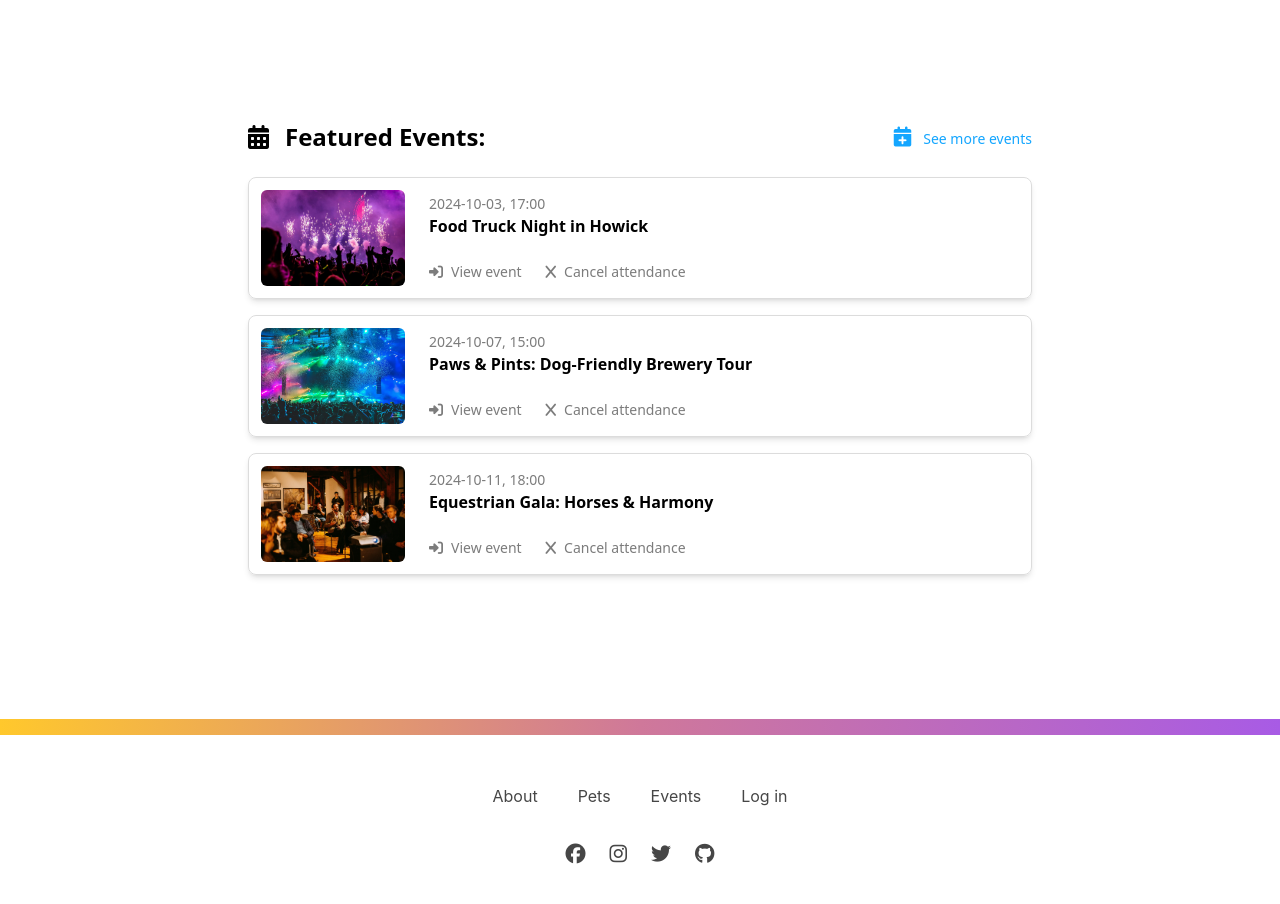
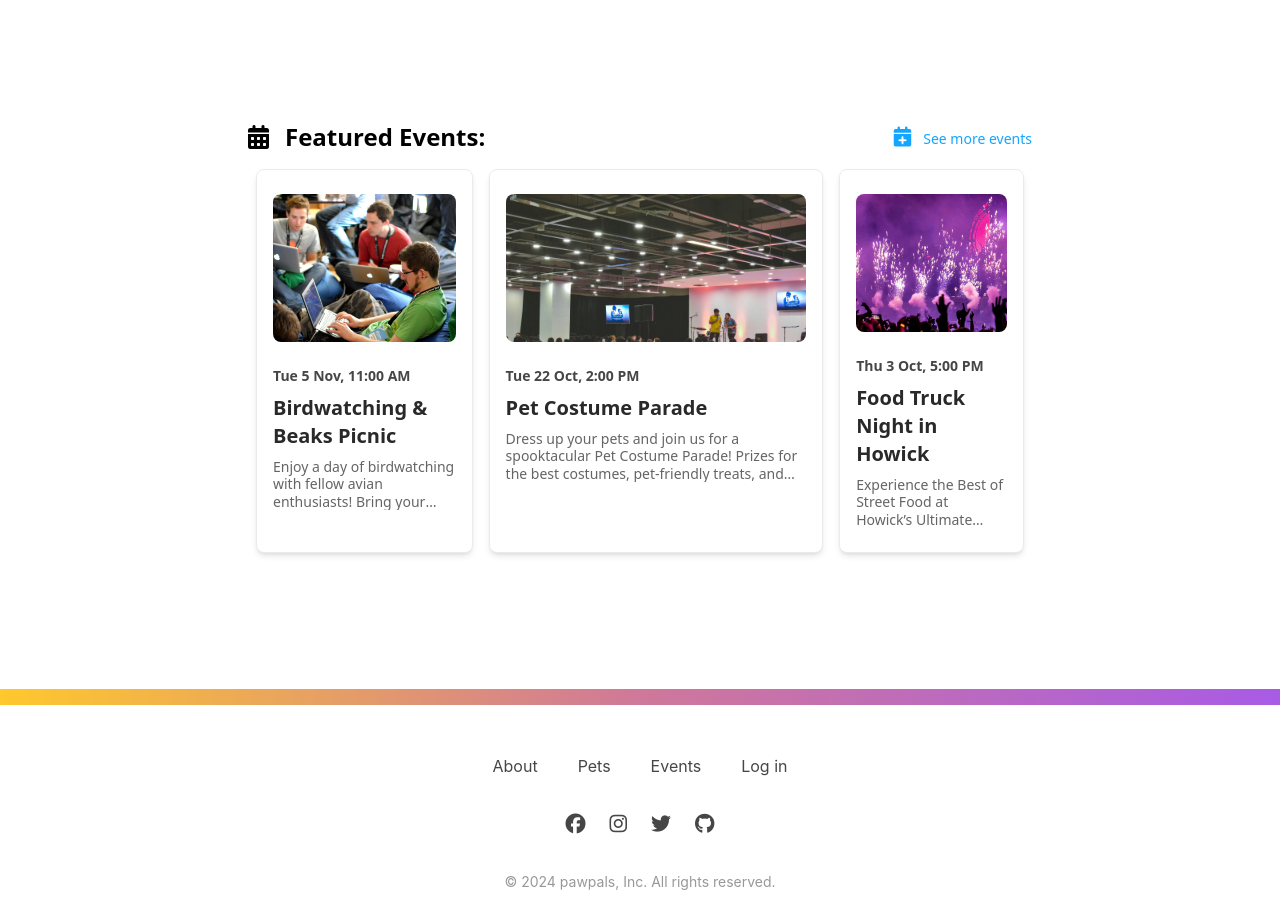
Before and after one commit to matai-2024/pawpals, a React (Vite) app: page / in a window 1280 px wide. Shown: the part 1560-2464 px from the top of the page. Built offline with nearby package versions, Linux system fonts and the light colour scheme; no server answers; a web font is replaced by a local one.

Commit message:
pull main

```diff
--- a/client/pages/Home.tsx
+++ b/client/pages/Home.tsx
@@ -1,18 +1,17 @@
 import { useAuth0 } from '@auth0/auth0-react'
 import { Link } from 'react-router-dom'
-
 import HomeCards from '../components/utils/Home/HomeCards'
 import HomeHeading from '../components/utils/Home/HomeHeading'
 import { ImgDirection } from '../../models/enums'
-import ScheduleCard from '../components/utils/ScheduleCard/ScheduleCard'
 import Card from '../components/utils/Card/Card'
 import {
   IfAuthenticated,
   IfNotAuthenticated,
 } from '../components/utils/Authenticated'
-
-const viewBtn = { title: 'View event', icon: 'right-to-bracket' }
-const cancelBtn = { title: 'Cancel attendance', icon: 'x' }
+import dateToReadable, {
+  DescriptionFormat,
+  TimeFormat,
+} from '../components/utils/Presentation'
 
 export default function Home() {
   const { loginWithRedirect } = useAuth0()
@@ -97,7 +96,7 @@ export default function Home() {
             direction={ImgDirection.Left}
           />
         </div>
-        <div className="flex flex-row">
+        <div className="flex flex-col">
           <Card
             icon="calendar-alt"
             title="Featured Events:"
@@ -107,41 +106,104 @@ export default function Home() {
             buttonIcon="calendar-plus"
             // eslint-disable-next-line react/no-children-prop
             children={
-              <>
-                <div className="flex flex-col py-2">
-                  <ScheduleCard
-                    id={1}
-                    title={'Food Truck Night in Howick'}
-                    date={'2024-10-03'}
-                    time={'17:00'}
-                    image={'public/events/event-1.webp'}
-                    viewBtn={viewBtn}
-                    cancelBtn={cancelBtn}
-                  />
+              <div className="flex flex-row ">
+                <div className=" px-2">
+                  <Link to={`/events/6`} key={`event-6`}>
+                    <div className="col-span-1 h-96 p-4 py-6 bg-white hover:bg-gray-50 shadow-md hover:shadow-lg border border-gray-100 rounded-lg flex-col gap-6 inline-flex ease-in-out duration-200">
+                      <div className="rounded-lg overflow-hidden h-40">
+                        <img
+                          className="min-h-44 object-cover"
+                          src={'public/events/event-6.webp'}
+                          alt={''}
+                        />
+                      </div>
+                      <div className="h-44 flex flex-col text-left gap-2 ">
+                        <p className="text-sm text-gray-800 font-semibold">
+                          {`${dateToReadable('2024-11-05')},`}{' '}
+                          {TimeFormat('11:00')}
+                        </p>
+
+                        <div>
+                          <h3 className="text-xl text-gray-950 font-semibold">
+                            {'Birdwatching & Beaks Picnic'}
+                          </h3>
+                        </div>
+                        <div className="text-gray-600 text-sm font-normal leading-tight">
+                          <p className="line-clamp-3">
+                            {DescriptionFormat(
+                              '🦜🌳 Enjoy a day of birdwatching with fellow avian enthusiasts! Bring your binoculars, a picnic lunch, and learn about local bird species while your feathered friends enjoy a treat-filled picnic.',
+                            )}
+                          </p>
+                        </div>
+                      </div>
+                    </div>
+                  </Link>
                 </div>
-                <div className="flex flex-col py-2">
-                  <ScheduleCard
-                    id={2}
-                    title={'Paws & Pints: Dog-Friendly Brewery Tour'}
-                    date={'2024-10-07'}
-                    time={'15:00'}
-                    image={'public/events/event-2.webp'}
-                    viewBtn={viewBtn}
-                    cancelBtn={cancelBtn}
-                  />
+                <div className="px-2">
+                  <Link to={`/events/${5}`} key={`event-5`}>
+                    <div className="col-span-1 h-96 p-4 py-6 bg-white hover:bg-gray-50 shadow-md hover:shadow-lg border border-gray-100 rounded-lg flex-col gap-6 inline-flex ease-in-out duration-200">
+                      <div className="rounded-lg overflow-hidden h-40">
+                        <img
+                          className="min-h-44 object-cover"
+                          src={'public/events/event-5.webp'}
+                          alt={''}
+                        />
+                      </div>
+                      <div className="h-44 flex-col gap-2 text-left flex">
+                        <p className="text-sm text-gray-800 font-semibold">
+                          {`${dateToReadable('2024-10-22')},`}{' '}
+                          {TimeFormat('14:00')}
+                        </p>
+
+                        <div>
+                          <h3 className="text-xl text-gray-950 font-semibold">
+                            {'Pet Costume Parade'}
+                          </h3>
+                        </div>
+                        <div className="text-gray-600 text-sm font-normal leading-tight">
+                          <p className="line-clamp-3">
+                            {DescriptionFormat(
+                              '🎃🐾 Dress up your pets and join us for a spooktacular Pet Costume Parade! Prizes for the best costumes, pet-friendly treats, and plenty of fun for pets and their humans. Don’t miss this Halloween-themed event!',
+                            )}
+                          </p>
+                        </div>
+                      </div>
+                    </div>
+                  </Link>
                 </div>
-                <div className="flex flex-col py-2">
-                  <ScheduleCard
-                    id={3}
-                    title={'Equestrian Gala: Horses & Harmony'}
-                    date={'2024-10-11'}
-                    time={'18:00'}
-                    image={'public/events/event-3.webp'}
-                    viewBtn={viewBtn}
-                    cancelBtn={cancelBtn}
-                  />
+                <div className="px-2">
+                  <Link to={`/events/${1}`} key={`event-1`}>
+                    <div className="col-span-1 h-96 p-4 py-6 bg-white hover:bg-gray-50 shadow-md hover:shadow-lg border border-gray-100 rounded-lg flex-col gap-6 inline-flex ease-in-out duration-200">
+                      <div className="rounded-lg overflow-hidden h-40">
+                        <img
+                          className="min-h-44 object-cover"
+                          src={'public/events/event-1.webp'}
+                          alt={''}
+                        />
+                      </div>
+                      <div className="h-44 flex-col gap-2 text-left flex">
+                        <p className="text-sm text-gray-800 font-semibold">
+                          {`${dateToReadable('2024-10-03')},`}{' '}
+                          {TimeFormat('17:00')}
+                        </p>
+
+                        <div>
+                          <h3 className="text-xl text-gray-950 font-semibold">
+                            {'Food Truck Night in Howick'}
+                          </h3>
+                        </div>
+                        <div className="text-gray-600 text-sm font-normal leading-tight">
+                          <p className="line-clamp-3">
+                            {DescriptionFormat(
+                              '🍔🌮 Experience the Best of Street Food at Howick’s Ultimate Food Truck Night! 🚚🎉 Join us in Howick for an exciting Food Truck Night that promises a feast for all your senses! Get ready to dive into a world of flavors as the best food trucks in town come together to serve up mouthwatering dishes that will leave you craving more.',
+                            )}
+                          </p>
+                        </div>
+                      </div>
+                    </div>
+                  </Link>
                 </div>
-              </>
+              </div>
             }
           />
         </div>
```
